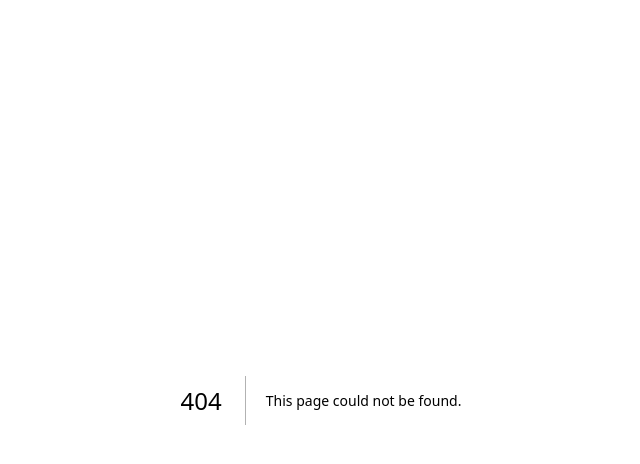
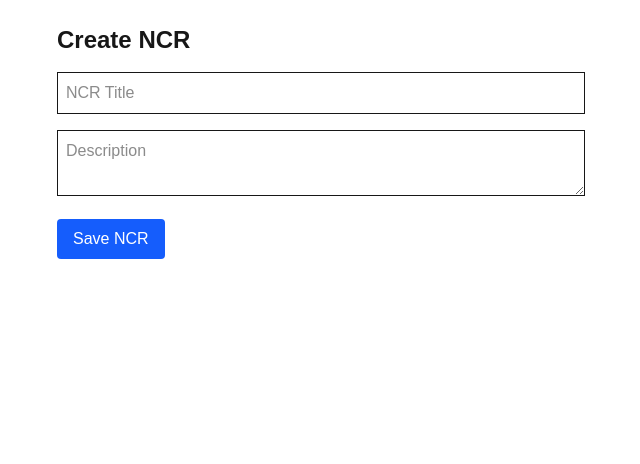
Before and after one commit to athylucas77-lab/team-docs, a Next.js app: page /ncr/createform in a window 1280 px wide. Before the commit this address had no page. Shown: the top 464 px of the page, without its empty margins (319-959 px from the left). Built offline with nearby package versions, Linux system fonts and the light colour scheme.

Commit message:
add createform and update ncr

```diff
--- /dev/null
+++ b/app/ncr/createform/page.tsx
@@ -0,0 +1,62 @@
+"use client";
+
+import { useState } from "react";
+
+export default function CreateNCRPage() {
+  const [role] = useState("editor"); // admin | editor | viewer
+  const canEdit = role === "admin" || role === "editor";
+
+  const [ncr, setNcr] = useState({
+    title: "",
+    description: "",
+  });
+
+  const handleChange = (
+    e: React.ChangeEvent<HTMLInputElement | HTMLTextAreaElement>
+  ) => {
+    setNcr({ ...ncr, [e.target.name]: e.target.value });
+  };
+
+  const handleSubmit = (e: React.FormEvent) => {
+    e.preventDefault();
+    alert("NCR saved");
+  };
+
+  return (
+    <div className="p-6 max-w-xl mx-auto">
+      <h1 className="text-2xl font-bold mb-4">Create NCR</h1>
+
+      {!canEdit && (
+        <p className="text-red-500">
+          You do not have permission to edit NCR.
+        </p>
+      )}
+
+      <form onSubmit={handleSubmit} className="space-y-4">
+        <input
+          name="title"
+          placeholder="NCR Title"
+          value={ncr.title}
+          onChange={handleChange}
+          disabled={!canEdit}
+          className="w-full border p-2"
+        />
+
+        <textarea
+          name="description"
+          placeholder="Description"
+          value={ncr.description}
+          onChange={handleChange}
+          disabled={!canEdit}
+          className="w-full border p-2"
+        />
+
+        {canEdit && (
+          <button className="bg-blue-600 text-white px-4 py-2 rounded">
+            Save NCR
+          </button>
+        )}
+      </form>
+    </div>
+  );
+}
--- a/app/ncr/page.tsx
+++ b/app/ncr/page.tsx
@@ -3,6 +3,7 @@
 import { useEffect, useState } from 'react'
 import { createClient } from '@supabase/supabase-js'
 import { useRouter } from 'next/navigation'
+import Link from 'next/link'
 
 const supabase = createClient(
   process.env.NEXT_PUBLIC_SUPABASE_URL!,
@@ -47,12 +48,9 @@ export default function NCRPage() {
     }
 
     const email = (user.email || '').toLowerCase()
-
     setUserEmail(email)
 
-    const adminAccess =
-      email === ADMIN_EMAIL.toLowerCase()
-
+    const adminAccess = email === ADMIN_EMAIL.toLowerCase()
     setIsAdmin(adminAccess)
 
     let editorAccess = false
@@ -76,27 +74,6 @@ export default function NCRPage() {
   useEffect(() => {
     init()
   }, [])
-
-  // =========================
-  // CREATE NCR
-  // =========================
-  const createNCR = async () => {
-
-    const title = prompt('Enter NCR Title')
-
-    if (!title) return
-
-    const ncrNumber =
-      'NCR-' + new Date().getTime()
-
-    await supabase.from('ncrs').insert({
-      ncr_number: ncrNumber,
-      title,
-      created_by: userEmail
-    })
-
-    loadNCRs()
-  }
 
   // =========================
   // DELETE NCR
@@ -141,9 +118,9 @@ export default function NCRPage() {
 
       {/* NEW NCR */}
       {canEdit && (
-        <button onClick={createNCR}>
-          + New NCR
-        </button>
+        <Link href="/ncr/create">
+          <button>+ New NCR</button>
+        </Link>
       )}
 
       <hr />
@@ -151,6 +128,7 @@ export default function NCRPage() {
       <table border={1} cellPadding={10}>
         <thead>
           <tr>
+            <th>NCR #</th>
             <th>Title</th>
             <th>Owner</th>
             <th>Actions</th>
@@ -160,35 +138,32 @@ export default function NCRPage() {
         <tbody>
           {ncrs.map((ncr) => {
 
-            const isOwner =
-              ncr.created_by === userEmail
+            const isOwner = ncr.created_by === userEmail
 
             return (
               <tr key={ncr.id}>
+                <td>{ncr.ncr_number}</td>
                 <td>{ncr.title}</td>
                 <td>{ncr.created_by}</td>
 
                 <td>
-
                   {/* EDIT */}
-                  {(isAdmin || isOwner) && (
-                    <button>Edit</button>
+                  {(canEdit && (isAdmin || isOwner)) && (
+                    <Link href={`/ncr/${ncr.id}`}>
+                      <button>Edit</button>
+                    </Link>
                   )}
 
                   {/* DELETE */}
                   {(isAdmin || isOwner) && (
                     <button
                       onClick={() =>
-                        deleteNCR(
-                          ncr.id,
-                          ncr.created_by
-                        )
+                        deleteNCR(ncr.id, ncr.created_by)
                       }
                     >
                       Delete
                     </button>
                   )}
-
                 </td>
               </tr>
             )
```
